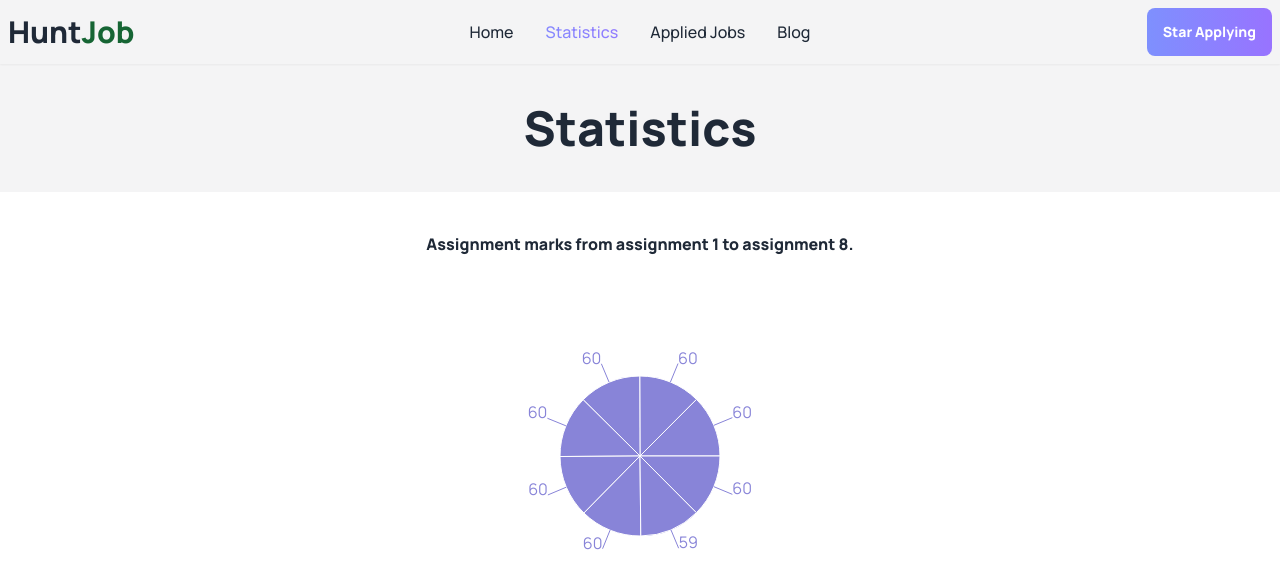
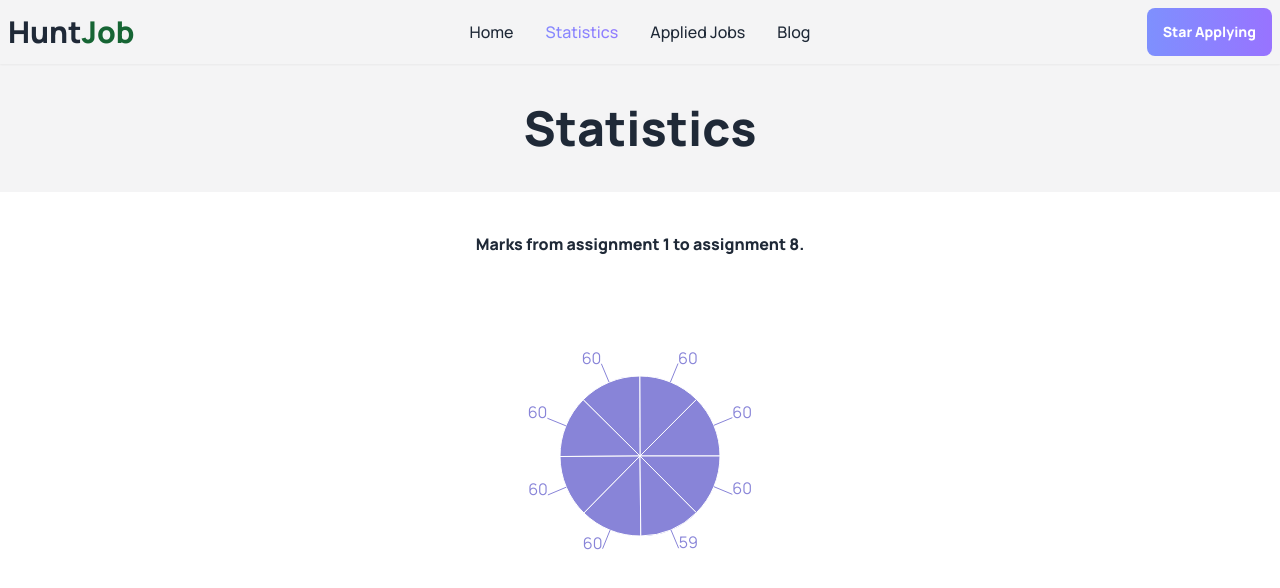
Before and after one commit to abirm09/hunt-job, a React (Vite) app: page /statistics in a window 1280 px wide. Shown: the top 588 px of the page. Built offline with nearby package versions, Linux system fonts and the light colour scheme.

Commit message:
created README file

```diff
--- a/src/components/Blog.jsx
+++ b/src/components/Blog.jsx
@@ -3,7 +3,6 @@ import { LoaderDataContext } from "../App";
 
 const Blog = () => {
   const { answers } = useContext(LoaderDataContext || []);
-  console.log(answers);
   return (
     <section>
       <div className="bg-zinc-100">
--- a/src/components/Statistics.jsx
+++ b/src/components/Statistics.jsx
@@ -4,7 +4,6 @@ import { Pie, PieChart, ResponsiveContainer, Tooltip, XAxis } from "recharts";
 
 const Statistics = () => {
   const { assignmentData } = useContext(LoaderDataContext || []);
-  console.log(assignmentData);
   return (
     <section>
       <div className="bg-zinc-100">
@@ -12,7 +11,7 @@ const Statistics = () => {
       </div>
       <div className="max-w-7xl mx-auto">
         <h2 className="text-center pt-10 font-extrabold">
-          Assignment marks from assignment 1 to assignment 8.
+          Marks from assignment 1 to assignment 8.
         </h2>
         <div className="flex justify-center">
           <PieChart width={350} height={400}>
```
Also changed, not shown: 1 other file (tests, documents, lock files or other folders).
